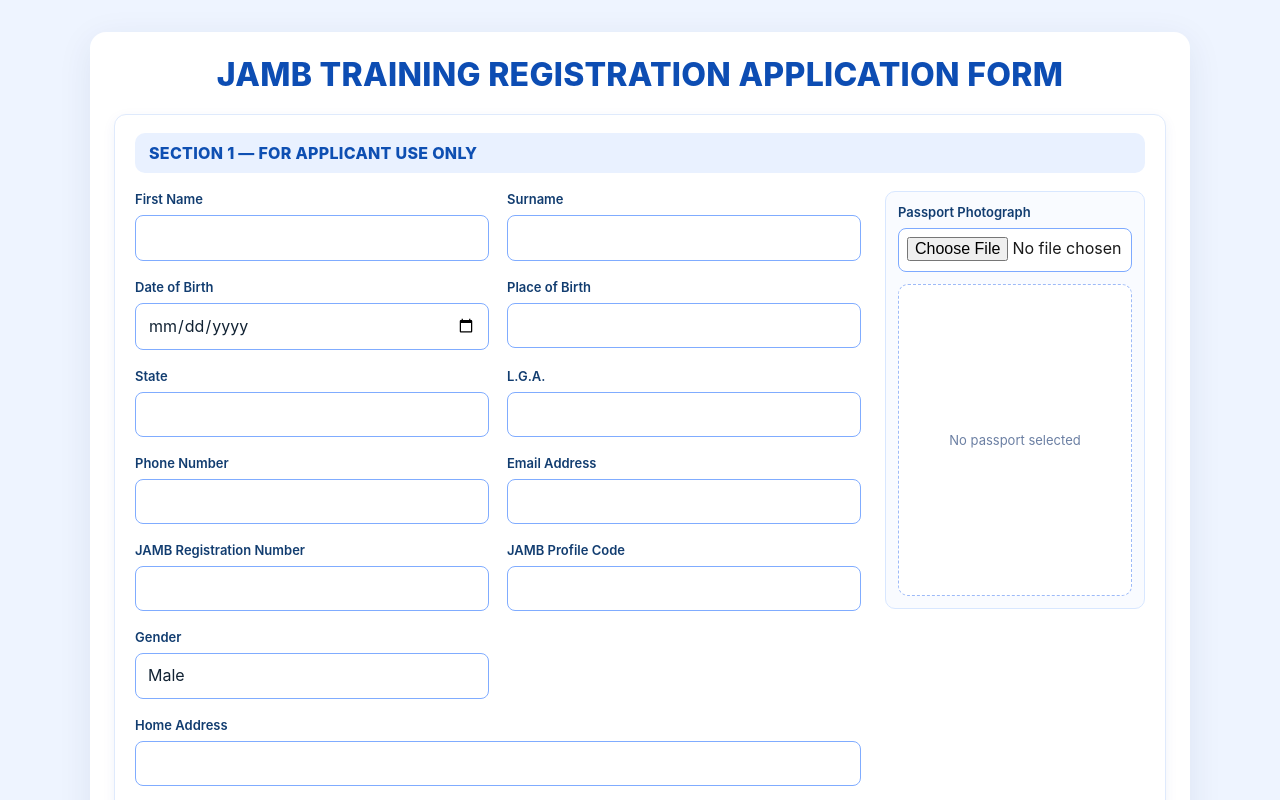
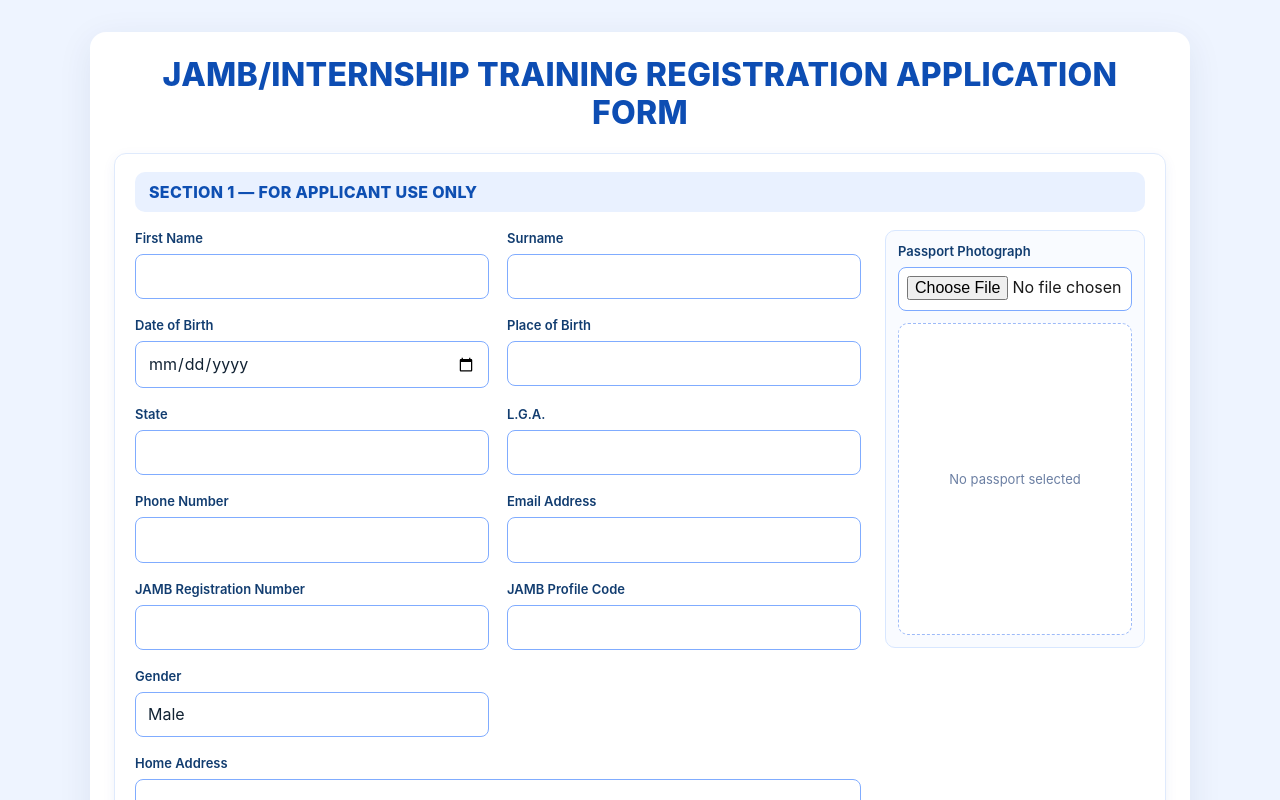
Before and after one commit to abdulaminubkr/abu_cafe, a React (Vite) app in the folder client/: page /register in a window 1280 px wide. Shown: the top 800 px of the page. Built offline with nearby package versions, Linux system fonts and the light colour scheme; no server answers.

Commit message:
Update registration form heading

```diff
--- a/client/src/pages/auth/Register.jsx
+++ b/client/src/pages/auth/Register.jsx
@@ -293,7 +293,7 @@
   return (
     <div className="jamb-registration-page" style={{ minHeight: '100vh', background: '#eef4ff', padding: '32px 16px' }}>
       <div className="jamb-registration-card" style={{ maxWidth: 1100, margin: '0 auto', background: '#fff', borderRadius: 16, padding: 24, boxShadow: '0 8px 35px rgba(23, 54, 108, 0.08)' }}>
-        <h1 className="jamb-registration-title" style={{ textAlign: 'center', margin: 0, fontSize: '2rem', color: '#0d4db3', fontWeight: 800, letterSpacing: 0.3 }}>JAMB TRAINING REGISTRATION APPLICATION FORM</h1>
+        <h1 className="jamb-registration-title" style={{ textAlign: 'center', margin: 0, fontSize: '2rem', color: '#0d4db3', fontWeight: 800, letterSpacing: 0.3 }}>JAMB/INTERNSHIP TRAINING REGISTRATION APPLICATION FORM</h1>
 
         <form className="jamb-registration-form" onSubmit={handleSubmit} style={{ marginTop: 20 }}>
           <section style={sectionStyle}>
```
